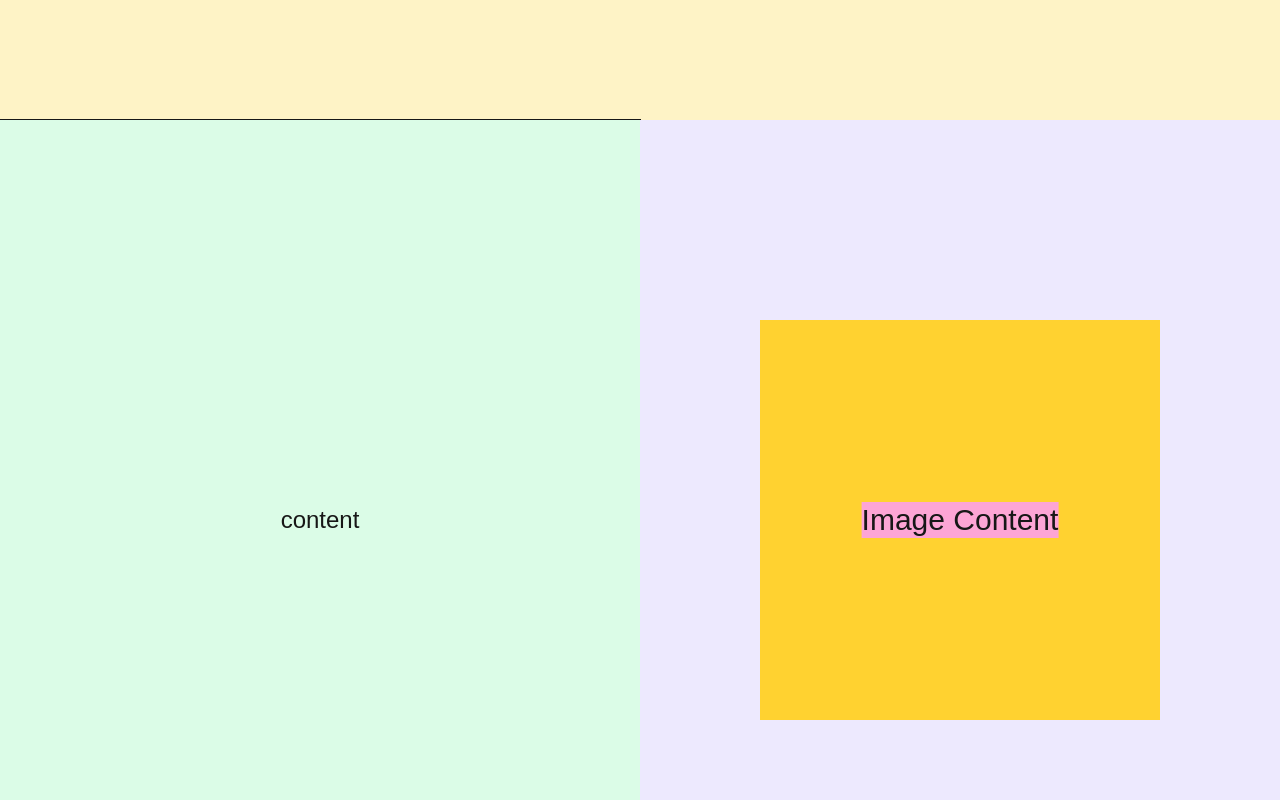
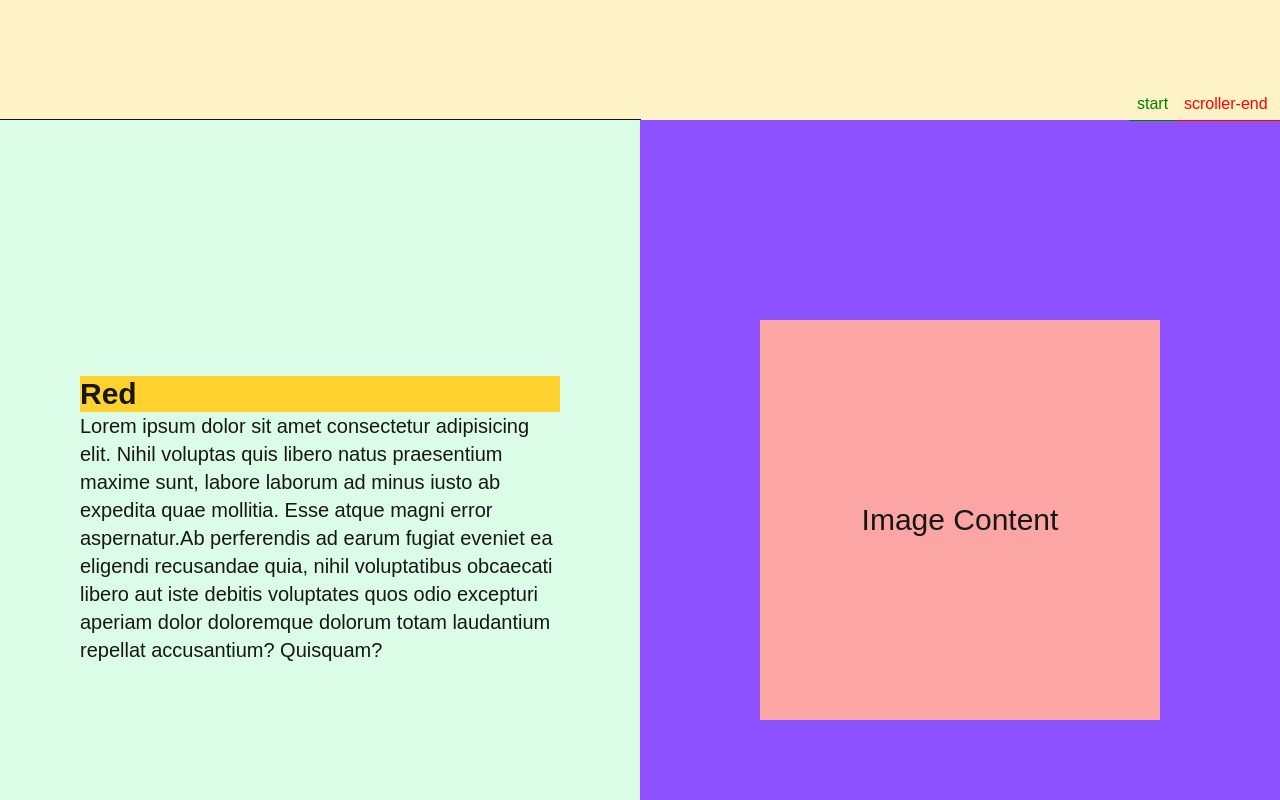
Before and after one commit to dev-zyrushiyao/gsap-sketchpad-v3, a Next.js app: page / in a window 1280 px wide. Shown: the part 680-1480 px from the top of the page. Built offline with nearby package versions, Linux system fonts and the light colour scheme.

Commit message:
Updates the SplitScreen component

```diff
--- a/app/component/SplitScreenPinningDemo.tsx
+++ b/app/component/SplitScreenPinningDemo.tsx
@@ -1,30 +1,121 @@
-import React from "react";
+import { useGSAP } from "@gsap/react";
+import gsap from "gsap";
+import { ScrollTrigger } from "gsap/ScrollTrigger";
+
+import React, { useRef } from "react";
+
+gsap.registerPlugin(ScrollTrigger);
+
+type PhotoInfo = { title: string; description: string };
+
+const PhotoData: PhotoInfo[] = [
+  {
+    title: "Red",
+    description:
+      "Lorem ipsum dolor sit amet consectetur adipisicing elit. Nihil voluptas quis libero natus praesentium maxime sunt, labore laborum ad minus iusto ab expedita quae mollitia. Esse atque magni error aspernatur.Ab perferendis ad earum fugiat eveniet ea eligendi recusandae quia, nihil voluptatibus obcaecati libero aut iste debitis voluptates quos odio excepturi aperiam dolor doloremque dolorum totam laudantium repellat accusantium? Quisquam?",
+  },
+  {
+    title: "Blue",
+    description:
+      "Lorem ipsum dolor sit amet consectetur adipisicing elit. Nihil voluptas quis libero natus praesentium maxime sunt, labore laborum ad minus iusto ab expedita quae mollitia. Esse atque magni error aspernatur.Ab perferendis ad earum fugiat eveniet ea eligendi recusandae quia, nihil voluptatibus obcaecati libero aut iste debitis voluptates quos odio excepturi aperiam dolor doloremque dolorum totam laudantium repellat accusantium? Quisquam?",
+  },
+  {
+    title: "Green",
+    description:
+      "Lorem ipsum dolor sit amet consectetur adipisicing elit. Nihil voluptas quis libero natus praesentium maxime sunt, labore laborum ad minus iusto ab expedita quae mollitia. Esse atque magni error aspernatur.Ab perferendis ad earum fugiat eveniet ea eligendi recusandae quia, nihil voluptatibus obcaecati libero aut iste debitis voluptates quos odio excepturi aperiam dolor doloremque dolorum totam laudantium repellat accusantium? Quisquam?",
+  },
+];
+
+const imageColor: string[] = ["#fca5a5", "#86efac", "#93c5fd"];
 
 export default function SplitScreenPinningDemo() {
+  const container = useRef<HTMLDivElement | null>(null);
+
+  useGSAP(
+    () => {
+      // const leftWrapper = container.current?.querySelector(".left-wrapper");
+      // const leftContents = leftWrapper?.querySelectorAll(":scope > *");
+
+      const rightWrapper = container.current?.querySelector(".right-wrapper");
+
+      //sets the image color
+      const photos = gsap.utils.toArray(".photo", container.current);
+      gsap.set(photos, { backgroundColor: gsap.utils.wrap(imageColor) });
+
+      const photoContainer =
+        container.current?.querySelector(".photo-container");
+      if (!photoContainer) return;
+
+      //target the first child to get the height
+      const photoTargetFirstChild = photoContainer.querySelector(
+        ":scope .photo:first-child",
+      );
+      const photoHeight = photoTargetFirstChild?.getBoundingClientRect().height;
+
+      //targets the rest of the photo class except the first child to animate
+      const photoTargets = photoContainer?.querySelectorAll(
+        ":scope .photo:not(:first-child)",
+      );
+
+      //photo position set
+      gsap.set(photoTargets, { y: photoHeight });
+
+      // photo animation
+      const photoTween: gsap.core.Tween = gsap.to(photoTargets, {
+        paused: true,
+        y: 0,
+        ease: "none",
+        stagger: 0.5,
+      });
+
+      ScrollTrigger.create({
+        trigger: container.current,
+        start: "top top",
+        end: "bottom bottom",
+        animation: photoTween,
+        scrub: 1,
+        pin: rightWrapper,
+        markers: true,
+      });
+    },
+    { scope: container },
+  );
+
   return (
     <div>
       <div className="hero h-dvh bg-amber-100 flex flex-col justify-center items-center">
         <h3 className="text-5xl">Split Screen Pinning Demo</h3>
       </div>
-      <div className="wrapper flex flex-row">
-        <div className="left w-1/2">
-          <div className="left-content h-dvh flex flex-col justify-center items-center text-2xl outline-1 bg-green-100 ">
-            content
-          </div>
-          <div className="left-content h-dvh flex flex-col justify-center items-center text-2xl outline-1 bg-pink-100 ">
-            content
-          </div>
-          <div className="left-content h-dvh flex flex-col justify-center items-center text-2xl outline-1 bg-blue-100 ">
-            content
-          </div>
+      <div ref={container} className="wrapper flex flex-row">
+        <div className="left-wrapper w-1/2">
+          {PhotoData.map((data, index) => {
+            return (
+              <div
+                key={index}
+                className="left-content h-dvh flex flex-col justify-center items-center outline-1 bg-green-100 "
+              >
+                <div className="px-20">
+                  <h3 className="text-3xl font-bold block text-start bg-amber-300">
+                    {data.title}
+                  </h3>
+                  <p className="text-xl">{data.description}</p>
+                </div>
+              </div>
+            );
+          })}
         </div>
-        <div className="right w-1/2">
-          <div className="image-wrapper h-dvh flex flex-col justify-center items-center bg-violet-100 ">
-            <div className="image h-100 w-100 bg-amber-300 relative">
-              <h3 className="text-3xl top-1/2 left-1/2 -translate-1/2 origin-center absolute bg-pink-300">
-                Image Content
-              </h3>
-            </div>
+        <div className="right-wrapper h-dvh w-1/2 self-start flex flex-col justify-center items-center bg-violet-500">
+          <div className="photo-container h-100 w-100 relative overflow-clip">
+            {Array.from({ length: PhotoData.length }, (_, index) => {
+              return (
+                <div
+                  key={index}
+                  className="photo h-full w-full absolute flex flex-col justify-center items-center bg-amber-400"
+                >
+                  <h3 className="text-3xl">Image Content</h3>
+                </div>
+              );
+            })}
           </div>
         </div>
       </div>
```
